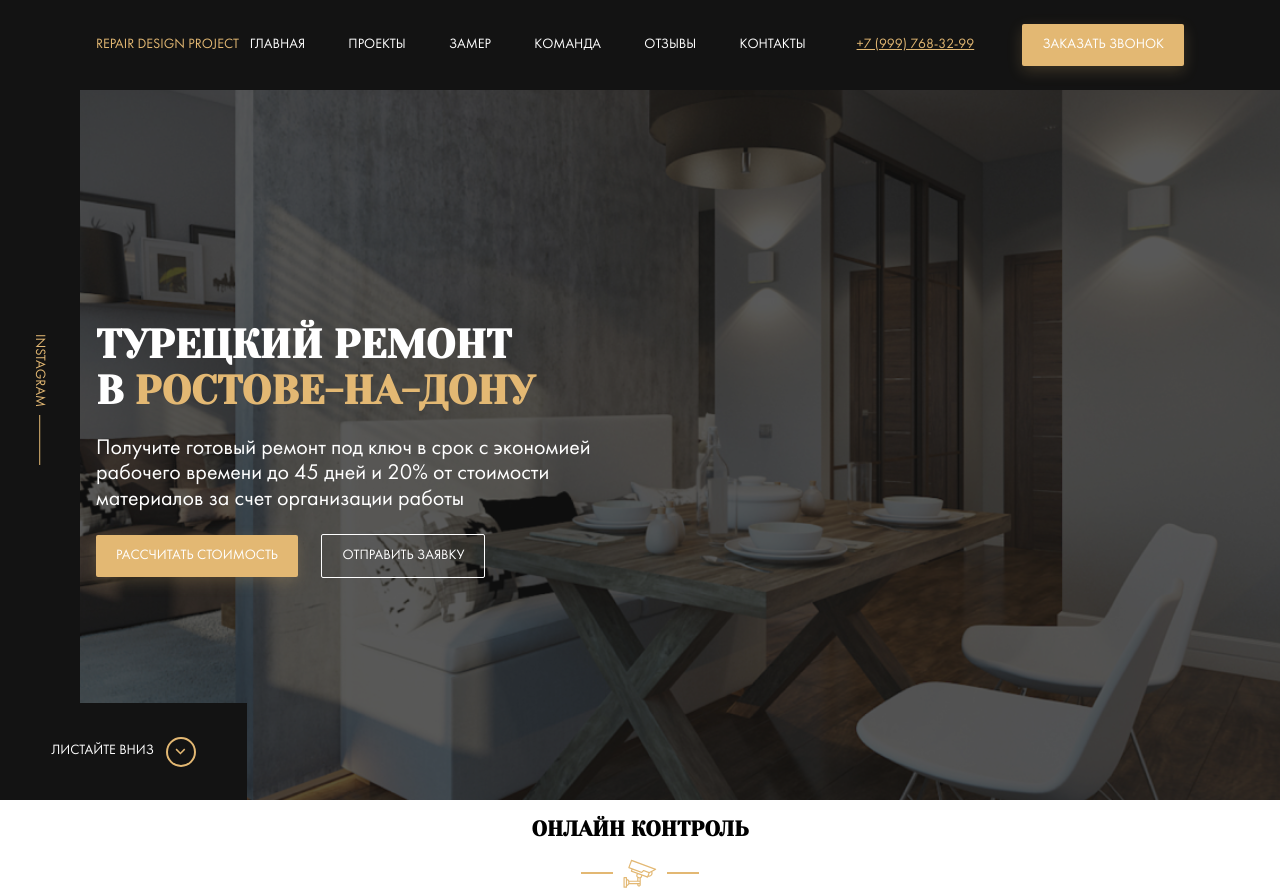
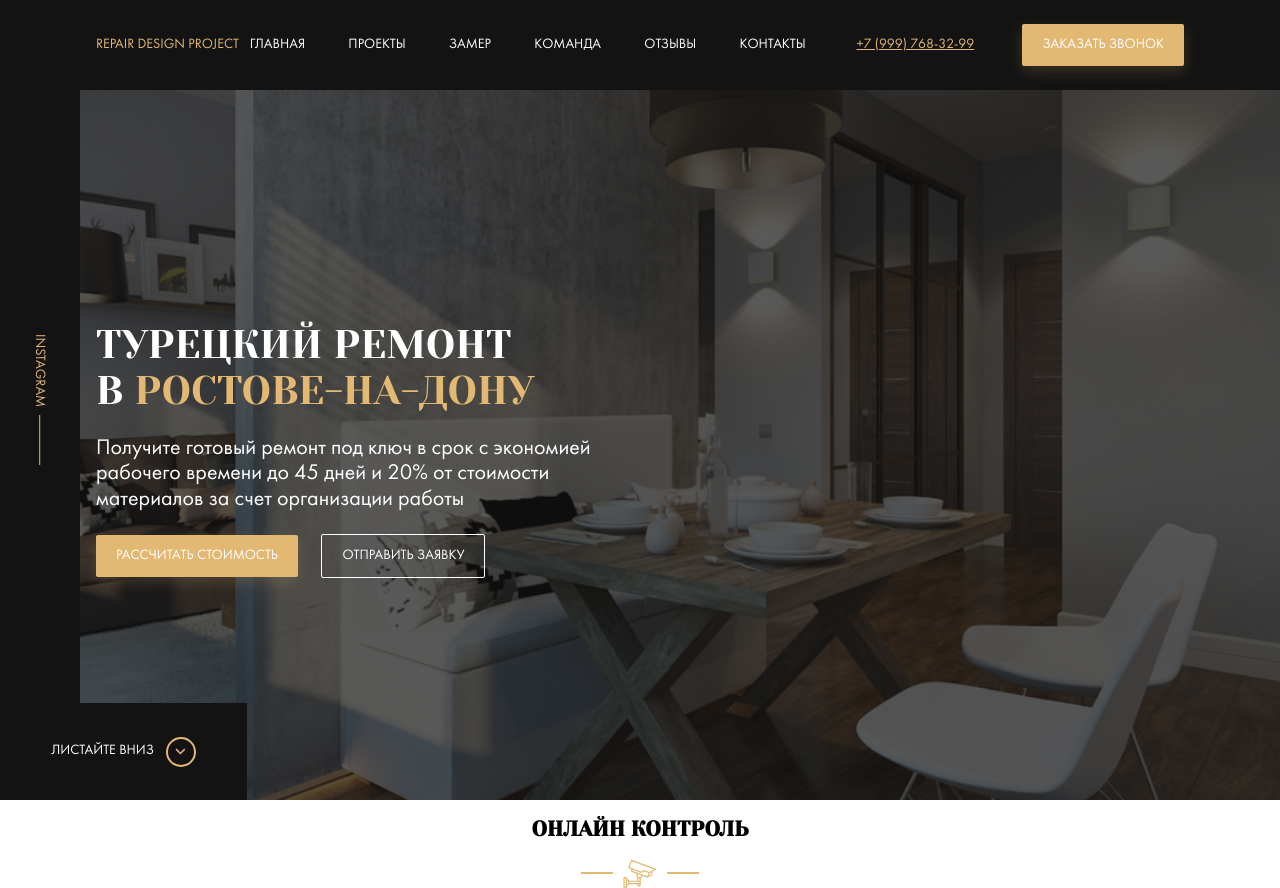
Before and after one commit to Difine/repair-design, a website: page index.html in a window 1280 px wide. Drawn offline with Linux system fonts and the light colour scheme; files whose address does not match are found by name.

Commit message:
fix: fix font-weight for 'Yeseva one'

```diff
--- a/sass/templates/_hero.sass
+++ b/sass/templates/_hero.sass
@@ -73,6 +73,7 @@
 .title
   margin: 0
   font-family: 'Yeseva One', cursive
+  font-weight: normal
   text-transform: uppercase
   font-size: 40px
   &--primary
```
Also changed, not shown: css/style.css, style/style.min.css.
